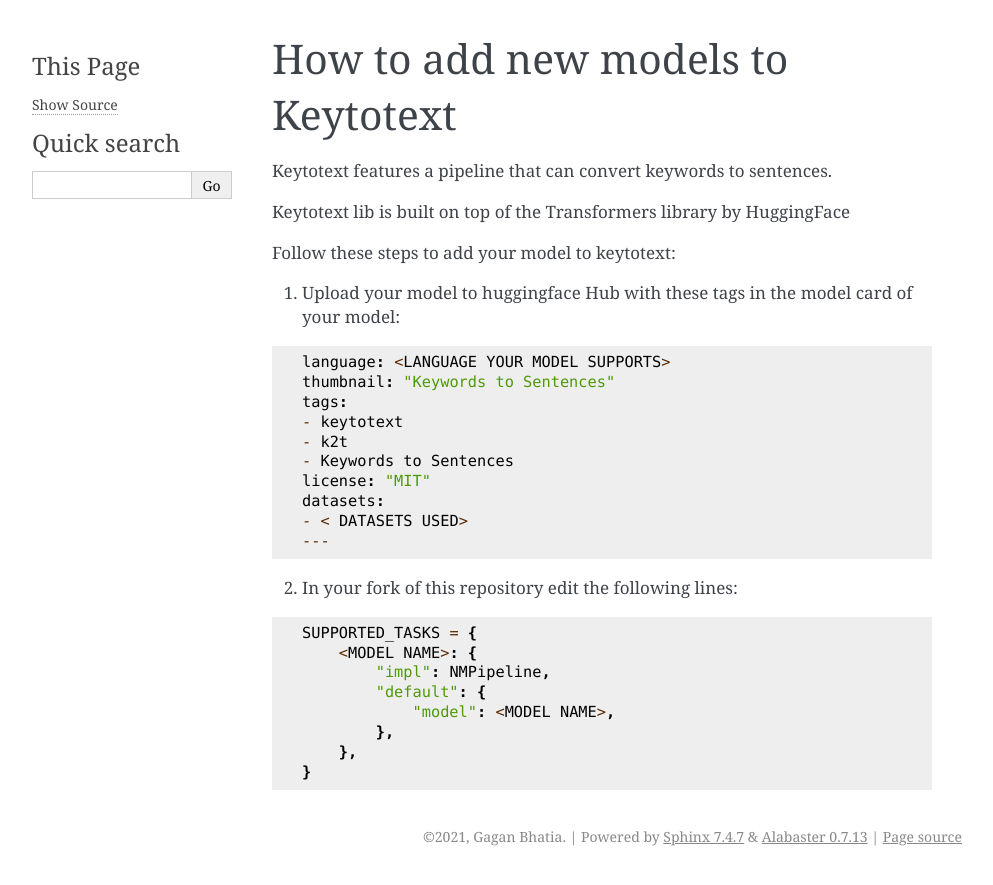
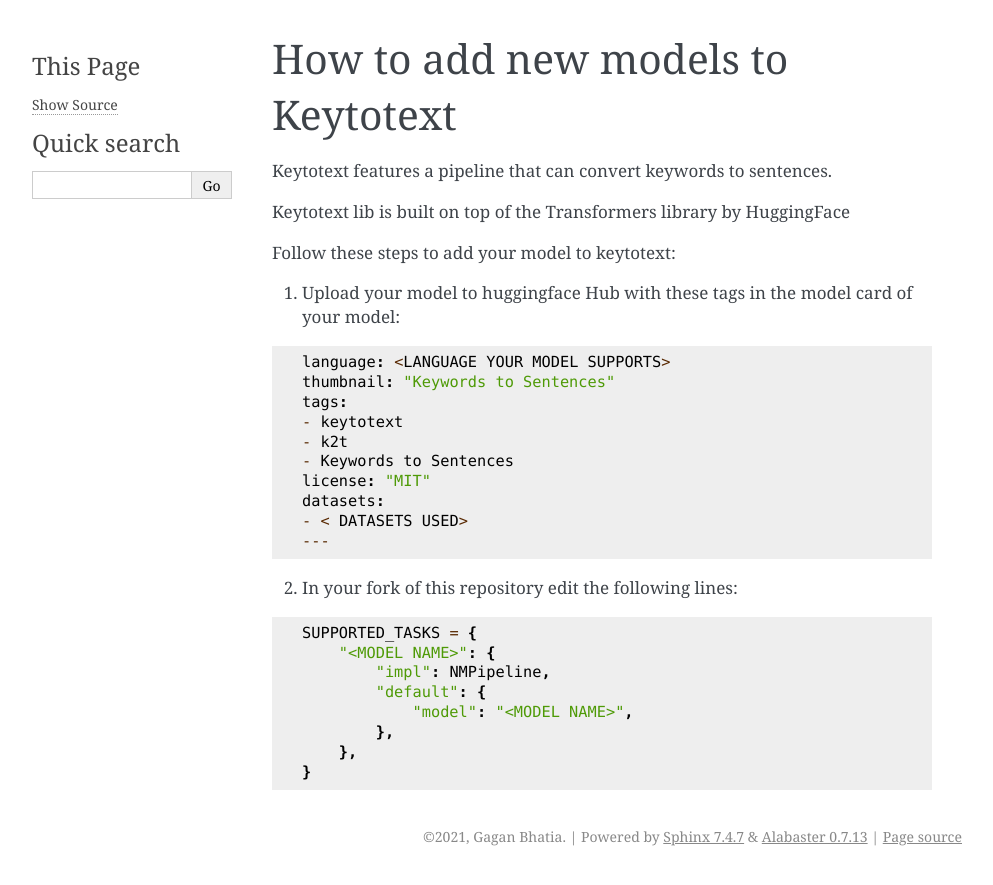
Before and after one commit to gagan3012/keytotext, a Sphinx documentation site: the page built from docs/MODELS.md, in a window 1280 px wide. Shown: the top 885 px of the page, without its empty margins (148-1141 px from the left). Built offline with Sphinx 7.4.7, drawn with Linux system fonts in a browser that asks for light colours.

Commit message:
Update MODELS.md

````diff
--- a/docs/MODELS.md
+++ b/docs/MODELS.md
@@ -24,10 +24,10 @@
 
 ``` python
 SUPPORTED_TASKS = {
-    <MODEL NAME>: {
+    "<MODEL NAME>": {
         "impl": NMPipeline,
         "default": {
-            "model": <MODEL NAME>,
+            "model": "<MODEL NAME>",
         },
     },
 }
````
